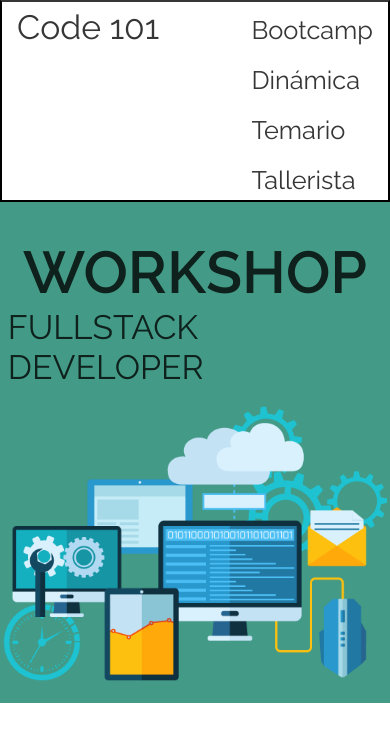
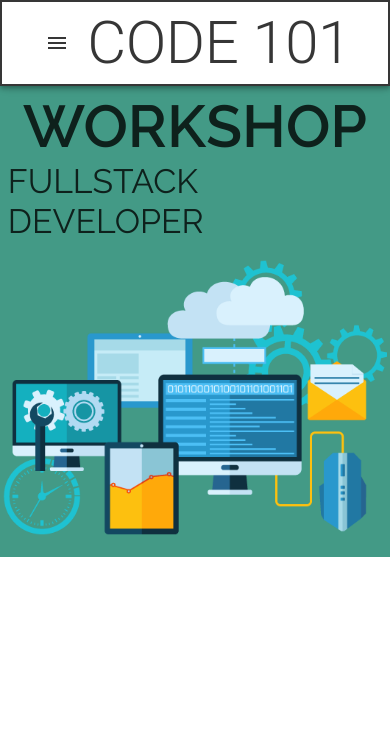
Before and after one commit to programar101/code101lp, a React (Create React App) app: page / in a window 390 px wide. Shown: the top 742 px of the page. Built offline with nearby package versions, Linux system fonts and the light colour scheme.

Commit message:
make navBar sticky and responsive close #16

```diff
--- a/package.json
+++ b/package.json
@@ -3,6 +3,11 @@
   "version": "0.1.0",
   "private": true,
   "dependencies": {
+    "@emotion/react": "^11.7.1",
+    "@emotion/styled": "^11.6.0",
+    "@material-ui/icons": "^4.11.2",
+    "@mui/icons-material": "^5.2.5",
+    "@mui/material": "^5.2.6",
     "local-storage": "^1.4.2",
     "react": "^16.8.5",
     "react-dom": "^16.8.5",
--- /dev/null
+++ b/src/components/appBar/appBar.jsx
@@ -0,0 +1,105 @@
+import * as React from 'react';
+import {AppBar, Box, Button, Container, IconButton, Menu, MenuItem, Toolbar, Typography} from "@mui/material";
+import MenuIcon from '@mui/icons-material/Menu';
+import HideOnScroll from "./hideAppBar";
+// eslint-disable-next-line
+import theme from '../../sections/NavBar/navBar.css'
+
+
+function MenuComponent({anchorEl, onClick, onClose, pages}) {
+    return <Box sx={{flexGrow: 1, display: {xs: "flex", md: "none"}}}>
+        <IconButton
+            size="large"
+            aria-label="account of current user"
+            aria-controls="menu-appbar"
+            aria-haspopup="true"
+            onClick={onClick}
+            color="inherit"
+        >
+            <MenuIcon/>
+        </IconButton>
+        <Menu
+            id="menu-appbar"
+            anchorEl={anchorEl}
+            anchorOrigin={{
+                vertical: "bottom",
+                horizontal: "left",
+            }}
+            keepMounted
+            transformOrigin={{
+                vertical: "top",
+                horizontal: "left",
+            }}
+            open={Boolean(anchorEl)}
+            onClose={onClose}
+            sx={{
+                display: {xs: "block", md: "none"},
+            }}
+        >
+            {pages.map((page) => (
+                <MenuItem key={page} onClick={onClose}>
+                    <Typography textAlign="center">{page}</Typography>
+                </MenuItem>
+            ))}
+        </Menu>
+    </Box>;
+}
+
+const ResponsiveHideOnScrollAppBar = (props) => {
+    const [anchorElNav, setAnchorElNav] = React.useState(null);
+    const {pages} = props
+    const handleOpenNavMenu = (event) => {
+        setAnchorElNav(event.currentTarget);
+    };
+
+    const handleCloseNavMenu = () => {
+        setAnchorElNav(null);
+    };
+
+
+    const TITLE = "CODE 101";
+    return (
+        <>
+            <HideOnScroll>
+                <AppBar className={"navBar"}>
+                    <Container maxWidth="xl">
+                        <Toolbar disableGutters>
+                            <Typography
+                                variant="h2"
+                                noWrap
+                                component="div"
+                                sx={{mr: 2, display: {xs: 'none', md: 'flex'}}}
+                            >
+                                {TITLE}
+                            </Typography>
+
+                            <MenuComponent onClick={handleOpenNavMenu} anchorEl={anchorElNav}
+                                           onClose={handleCloseNavMenu} pages={pages}/>
+                            <Typography
+                                variant="h2"
+                                noWrap
+                                component="div"
+                                sx={{flexGrow: 1, display: {xs: 'flex', md: 'none'}}}
+                            >
+                                {TITLE}
+                            </Typography>
+                            <Box className={"navBarItems"} sx={{flexGrow: 1, display: {xs: 'none', md: 'flex'}}}>
+                                {pages.map((page) => (
+                                    <Button
+                                        key={page}
+                                        onClick={handleCloseNavMenu}
+                                        sx={{my: 2, display: 'block'}}
+                                    >
+                                        {page}
+                                    </Button>
+                                ))}
+                            </Box>
+                        </Toolbar>
+                    </Container>
+                </AppBar>
+            </HideOnScroll>
+            <Toolbar/>
+        </>
+    );
+};
+export default ResponsiveHideOnScrollAppBar;
--- /dev/null
+++ b/src/components/appBar/hideAppBar.jsx
@@ -0,0 +1,19 @@
+import * as React from 'react';
+import useScrollTrigger from '@mui/material/useScrollTrigger';
+import Slide from '@mui/material/Slide';
+
+export default function HideOnScroll(props) {
+    const {children, window} = props;
+    // Note that you normally won't need to set the window ref as useScrollTrigger
+    // will default to window.
+    // This is only being set here because the demo is in an iframe.
+    const trigger = useScrollTrigger({
+        target: window ? window() : undefined,
+    });
+
+    return (
+        <Slide appear={false} direction="down" in={!trigger}>
+            {children}
+        </Slide>
+    );
+}
--- a/src/sections/NavBar/NavBar.jsx
+++ b/src/sections/NavBar/NavBar.jsx
@@ -1,19 +1,8 @@
 import * as React from 'react';
-// eslint-disable-next-line
-import base from './../../base.css';
-// eslint-disable-next-line
-import theme from './navBar.css';
+import ResponsiveHideOnScrollAppBar from "../../components/appBar/appBar";
 
 export default function NavBar(props) {
     return (
-        <div className="navBar">
-            <h2>Code 101</h2>
-            <div className="navBarItems">
-                <a href='#'>Bootcamp</a>
-                <a href='#'>Din&aacute;mica</a>
-                <a href='#'>Temario</a>
-                <a href='#'>Tallerista</a>
-            </div>
-        </div>
+        <ResponsiveHideOnScrollAppBar pages={['Bootcamp', 'Dinámica', 'Temario', 'Talleristas']}/>
     );
 }
--- a/src/sections/NavBar/navBar.css
+++ b/src/sections/NavBar/navBar.css
@@ -2,12 +2,14 @@
     display: flex;
     justify-content: space-between;
     padding: 5px 15px;
-    border-bottom: black;
+    border-bottom: var(--black);
     border-top: var(--black);
     border-style: solid;
     border-width: 2px;
     flex-wrap: wrap;
     align-items: baseline;
+    background-color: white !important;
+    color: var(--black) !important;
 }
 
 .navBarItems {
@@ -15,16 +17,15 @@
     flex-direction: row;
     gap: 20px;
     flex-wrap: wrap;
+    justify-content: flex-end;
+
+}
+
+button {
+    font-size: large!important;
+    color: var(--black) !important;
 }
 
 a {
     font-size: 3vh;
 }
-
-@media only screen and (max-width: 470px) {
-  /* For mobile phones: */
-  .navBarItems {
-       flex-direction: column;
-      -ms-flex-align: end;
-  }
-}
```
Also changed, not shown: 1 other file (tests, documents, lock files or other folders).
